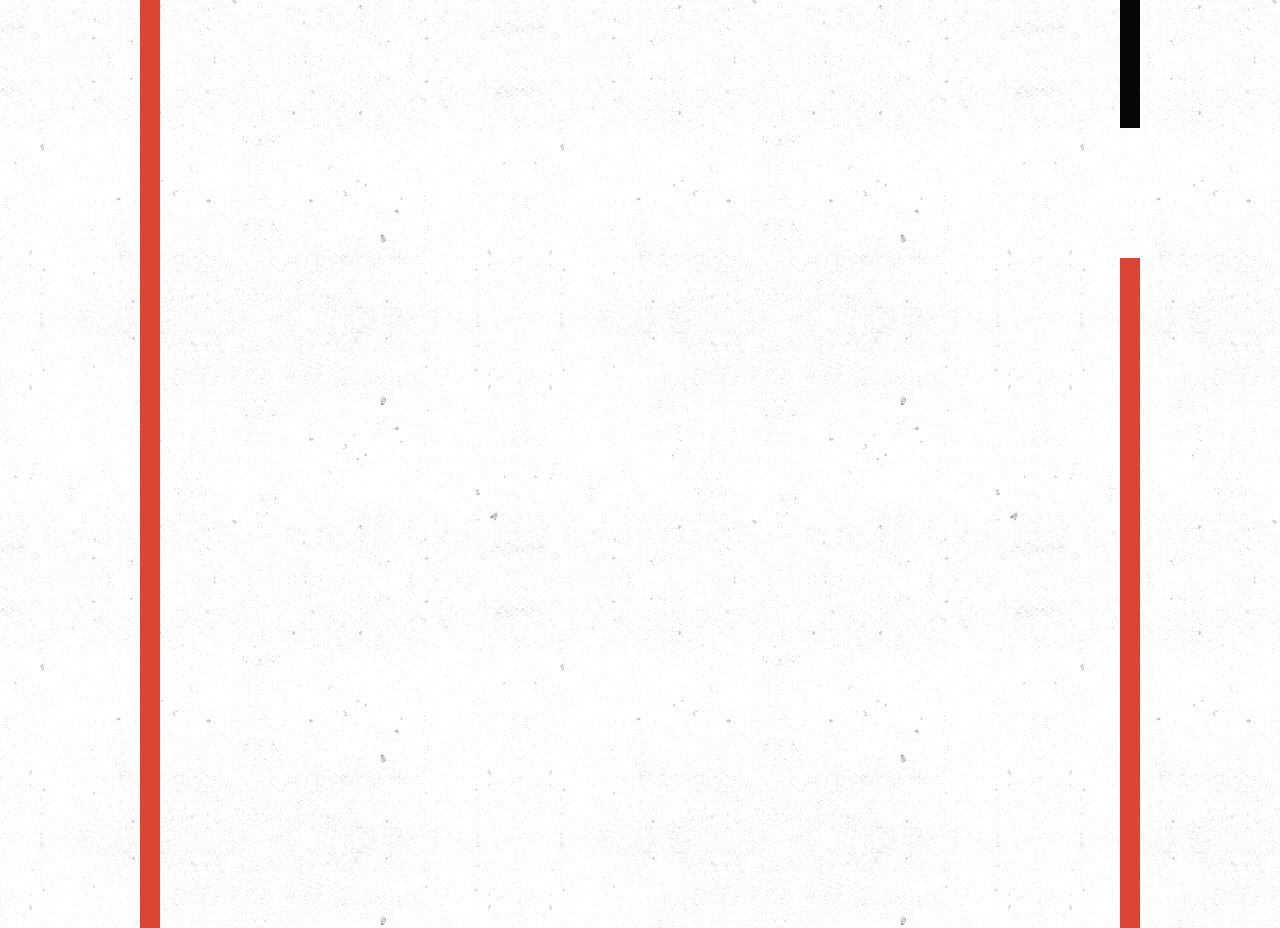
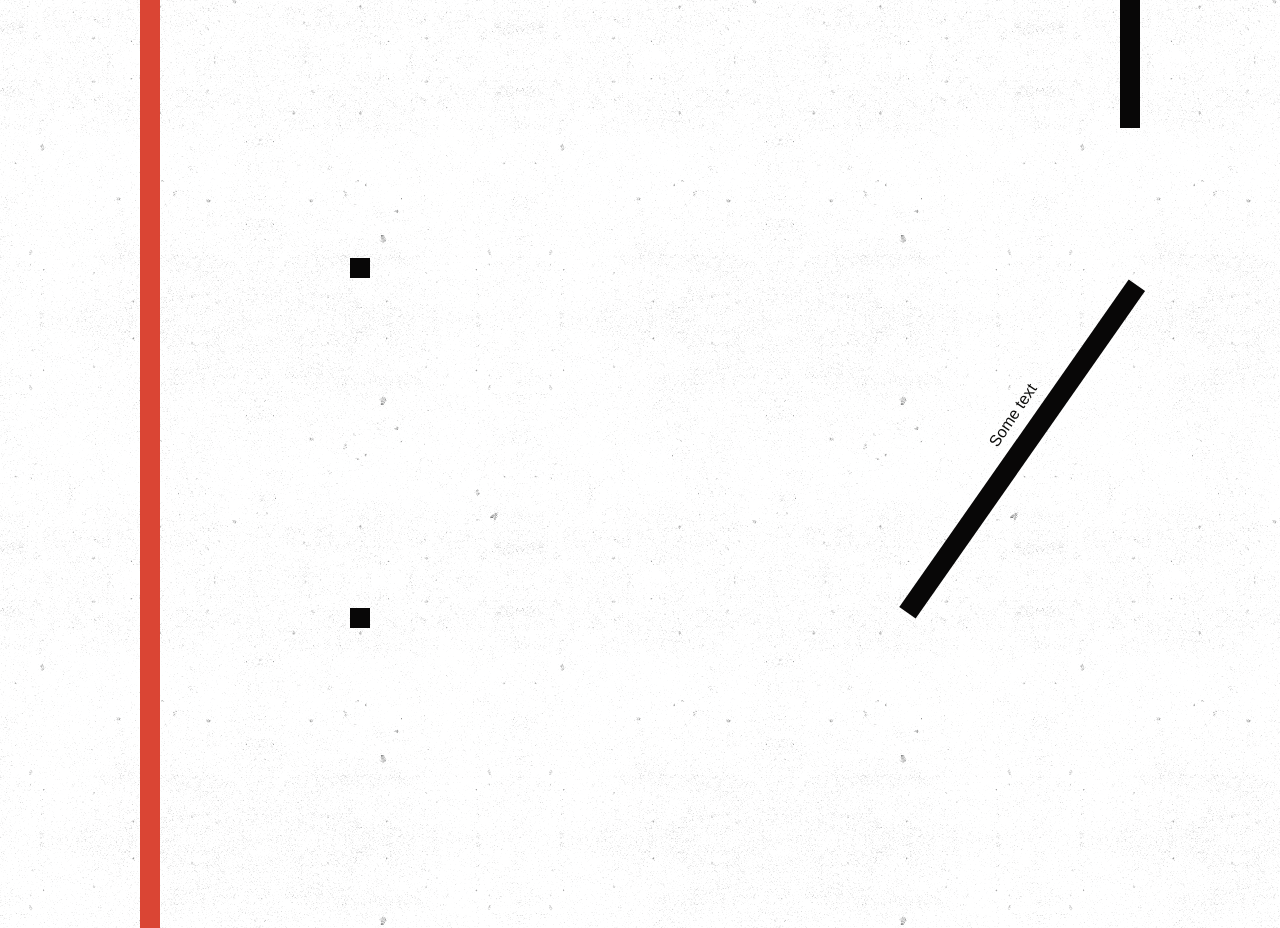
Before and after one commit to barbaraperic/doodle-motion, a Next.js app: page / in a window 1280 px wide. Shown: the part 720-1648 px from the top of the page. Built offline with nearby package versions, Linux system fonts and the light colour scheme; a web font is replaced by a local one.

Commit message:
header grid with dots and rotated bar

```diff
--- a/app/components/Main.module.css
+++ b/app/components/Main.module.css
@@ -1,9 +1,9 @@
 .main-wrapper {
     grid-template-areas:
-        'bar2-a ...... ...... '
-        'bar2-a ...... ......'
-        'bar2-a ......  bar2-b'
-        'bar2-a ......  bar2-b';
+        'bar2-a ...... dot-b'
+        'bar2-a ...... dot-a'
+        'bar2-a rotated-text bar2-b'
+        'bar2-a rotated-text bar2-b';
 }
 
 .bar-a {
@@ -13,15 +13,47 @@
 
 .bar-b {
     grid-area: bar2-b;
-    background-color: var(--accent-color-hsl);
+    background-color: var(--black-color-hsl);
+}
+
+.rotated-text {
+    grid-area: rotated-text;
+    text-align: center;
+    writing-mode: vertical-lr;
+    transform: rotate(180deg);
+}
+
+.dot-a {
+    grid-area: dot-a;
+    width: 20px;
+    height: 20px;
+    background-color: var(--black-color-hsl);
+}
+
+.dot-b {
+    grid-area: dot-b;
+    width: 20px;
+    height: 20px;
+    background-color: var(--black-color-hsl);
 }
 
 @media (min-width: 700px) {
     .main-wrapper {
         grid-template-areas:
-            'bar2-a ...... ...... ...... ...... ...... ...... '
-            'bar2-a ...... ...... ...... ...... ...... ...... '
-            'bar2-a ...... ...... ...... ...... ......   bar2-b'
-            'bar2-a ...... ...... ...... ...... ......   bar2-b';
+            'bar2-a ...... ...... ...... ...... ...... ......'
+            'bar2-a ...... ...... ...... ...... rotated-text bar2-b'
+            'bar2-a ...... ...... dot-a ...... rotated-text bar2-b'
+            'bar2-a ...... ...... dot-b ...... ...... ......';
+    }
+
+    .bar-b {
+        grid-area: bar2-b;
+        background-color: var(--black-color-hsl);
+        transform: rotate(35deg) translateX(-238%) translateY(30%);
+    }
+
+    .rotated-text {
+        transform: rotate(214deg) translateX(70%) translateY(-15%);
+        text-align: center;
     }
 }
--- a/app/components/Main.tsx
+++ b/app/components/Main.tsx
@@ -5,9 +5,11 @@ export default function Main() {
         <div className={`${styles['main-wrapper']} grid-wrapper`}>
             <div className={`${styles['bar-a']}`}></div>
             <div className={`${styles['bar-b']}`}></div>
-            <div></div>
-            <div></div>
-            <div></div>
+            <div className={`${styles['rotated-text']}`}>
+                <p>Some text</p>
+            </div>
+            <div className={`${styles['dot-a']}`}></div>
+            <div className={`${styles['dot-b']}`}></div>
             <div></div>
             <div></div>
         </div>
```
